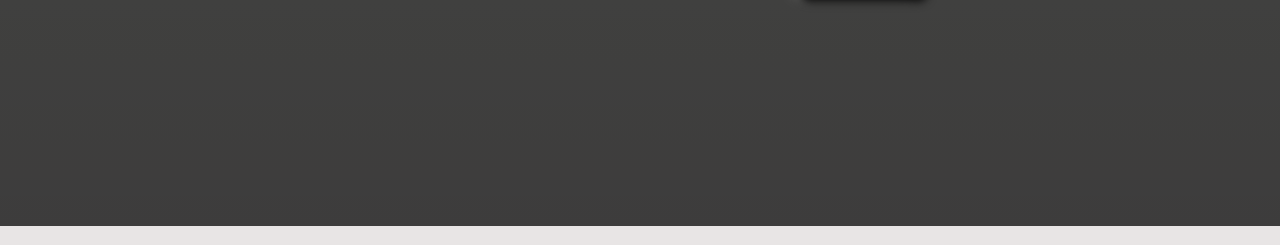
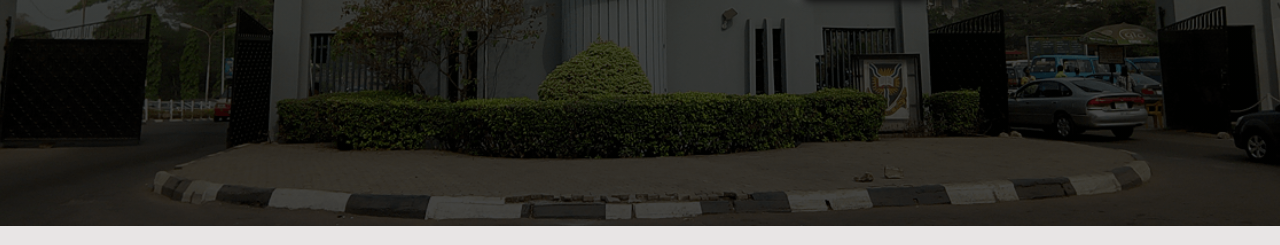
Before and after one commit to Ghostcall/calculator, a plain HTML site: page index.html in a window 1280 px wide. Shown: the part 494-739 px from the top of the page. Drawn offline with Linux system fonts and the light colour scheme.

Commit message:
Update index.css

```diff
--- a/index.css
+++ b/index.css
@@ -9,7 +9,7 @@ body{
     background-color: rgb(232, 229, 229);
 }
 .header{
-    background:linear-gradient(rgba(2, 6, 0, 0.7), rgba(0, 0, 0, 0.737)), url(images/U-I.png);
+    background:linear-gradient(rgba(2, 6, 0, 0.7), rgba(0, 0, 0, 0.737)), url(U-I.png);
     align-items: center;
     width: 100%;
     height: 90vh;
```
